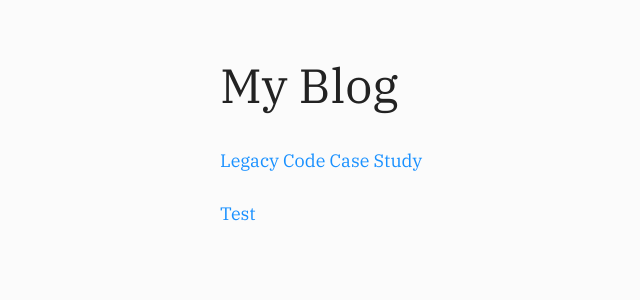
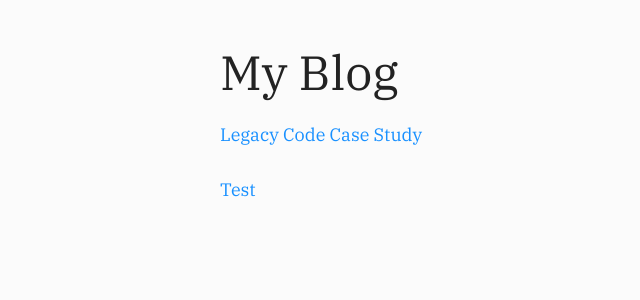
Before and after one commit to afruizc/blog, a React (Create React App) app: page /#/ in a window 1280 px wide. Shown: the top 300 px of the page, without its empty margins (100-740 px from the left). Built offline with nearby package versions, Linux system fonts and the light colour scheme.

Commit message:
small css'

```diff
--- a/src/components/BlogDetails.scss
+++ b/src/components/BlogDetails.scss
@@ -42,10 +42,12 @@ h1, h2, h3, h4, h5, h6, p {
 
 h1, h2, h3, h4, h5, h6 {
   margin-top: 48px;
+  line-height: 1;
 }
 
 p {
   margin: 24px 0;
+  line-height: 1.7;
 }
 
 code {
```
